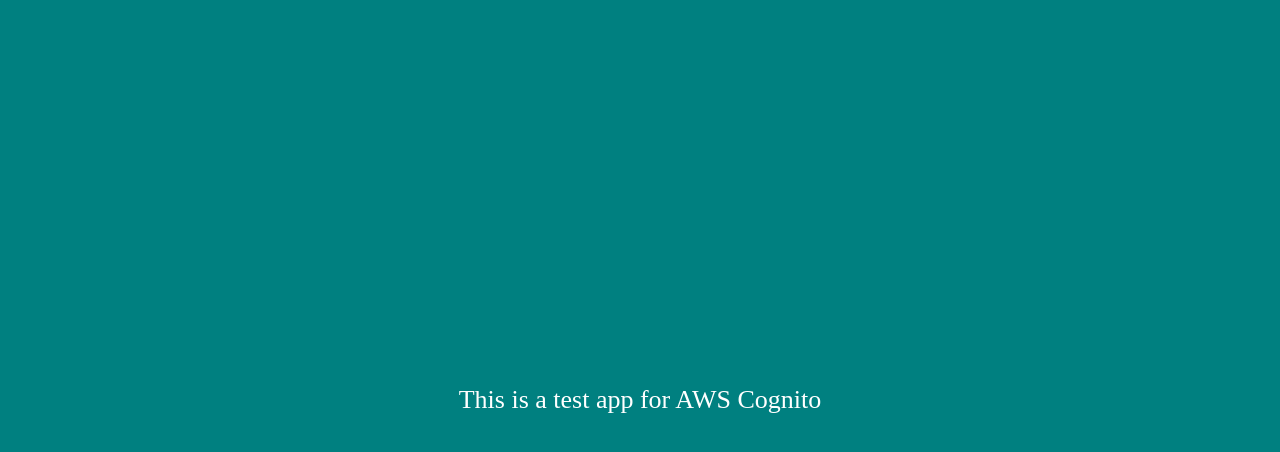
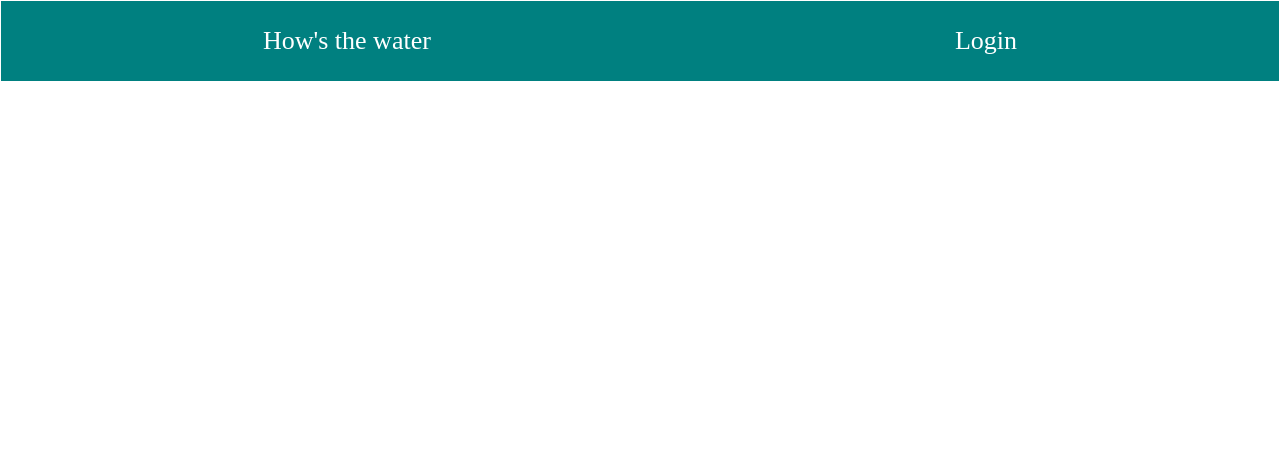
Before and after one commit to G3-Code/cognito-setup-frontend, a React (Create React App) app in the folder frontend/: page / in a window 1280 px wide. Shown: the top 452 px of the page. Built offline with nearby package versions, Linux system fonts and the light colour scheme.

Commit message:
Formatting header

```diff
--- a/frontend/src/components/App.js
+++ b/frontend/src/components/App.js
@@ -4,9 +4,10 @@
 
 function App() {
   return (
-    <div className="App">
-      <header className="App-header">This is a test app for AWS Cognito</header>
-    </div>
+    <header className="App-header">
+      <div>How's the water</div>
+      <div>Login</div>
+    </header>
   );
 }
 
--- a/frontend/src/styles/App.css
+++ b/frontend/src/styles/App.css
@@ -1,14 +1,11 @@
-.App {
-  text-align: center;
-}
-
 .App-header {
   background-color: teal;
-  min-height: 100vh;
+  min-height: 10vh;
   display: flex;
-  flex-direction: column;
+  flex-direction: row;
   align-items: center;
-  justify-content: center;
+  justify-content: space-around;
   font-size: calc(10px + 2vmin);
   color: white;
+  border: 1px solid white;
 }
```
